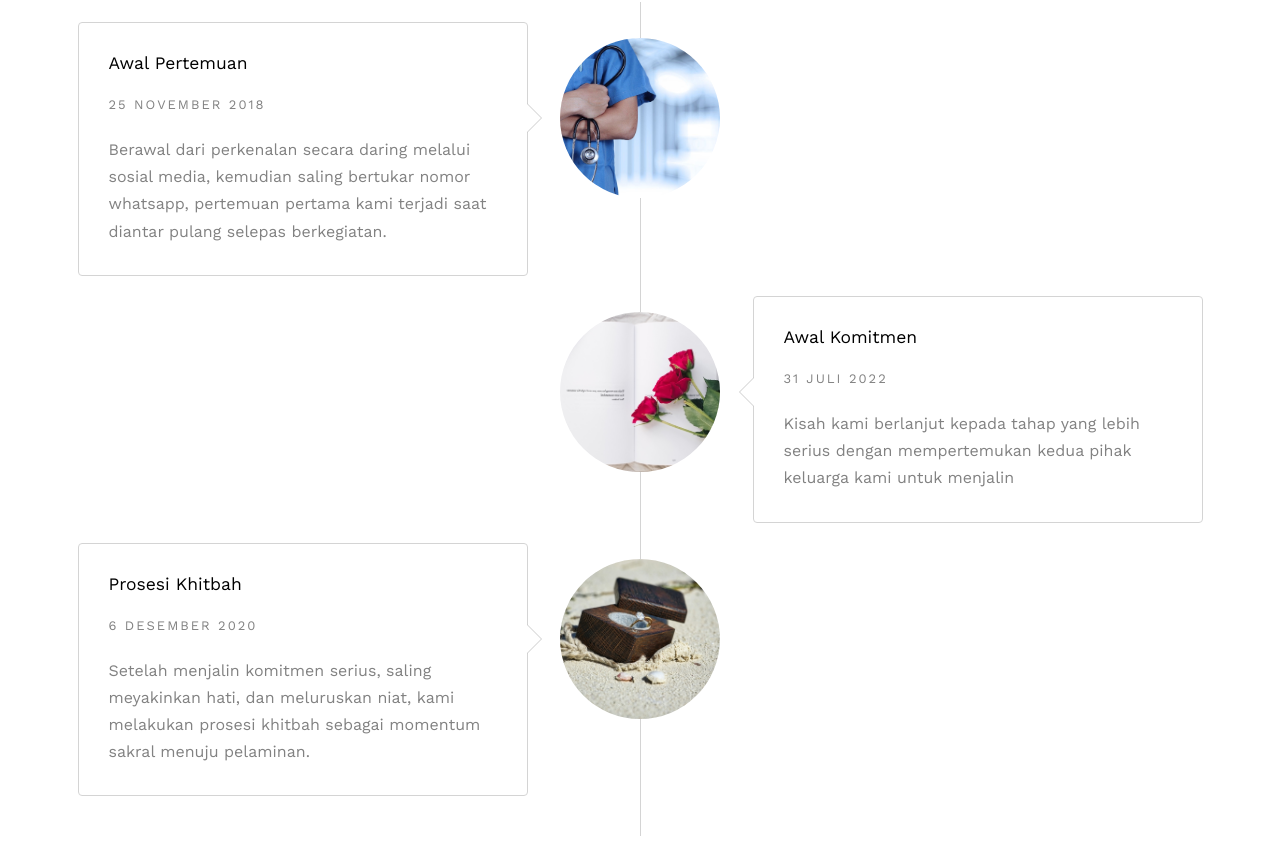
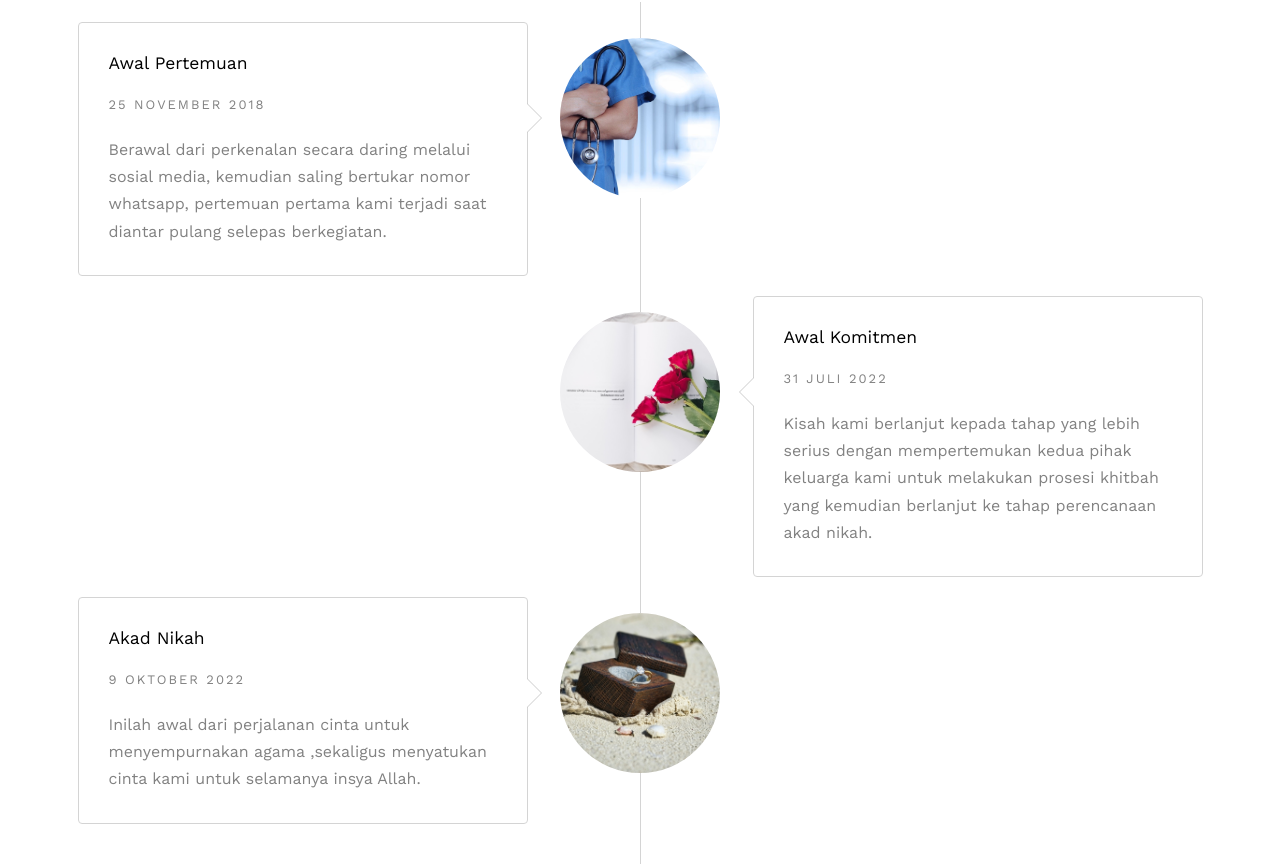
Before and after one commit to fuadita/fuadita.github.io, a plain HTML site: page index.html in a window 1280 px wide. Shown: the part 2756-3620 px from the top of the page. Drawn offline with nearby package versions, Linux system fonts and the light colour scheme; files whose address does not match are found by name.

Commit message:
Update index.html

```diff
--- a/index.html
+++ b/index.html
@@ -234,7 +234,7 @@
 								</div>
 								<div class="timeline-body">
 									<p>Kisah kami berlanjut kepada tahap yang lebih serius dengan mempertemukan kedua pihak keluarga kami untuk
-									menjalin </p>
+									melakukan prosesi khitbah yang kemudian berlanjut ke tahap perencanaan akad nikah.</p>
 								</div>
 							</div>
 						</li>
@@ -242,12 +242,12 @@
 							<div class="timeline-badge" style="background-image:url(images/bkg3.jpg);"></div>
 							<div class="timeline-panel">
 								<div class="timeline-heading">
-									<h3 class="timeline-title">Prosesi Khitbah</h3>
-									<span class="date">6 Desember 2020</span>
+									<h3 class="timeline-title">Akad Nikah</h3>
+									<span class="date">9 Oktober 2022</span>
 								</div>
 								<div class="timeline-body">
-									<p>Setelah menjalin komitmen serius, saling meyakinkan hati, dan meluruskan niat,
-									kami melakukan prosesi khitbah sebagai momentum sakral menuju pelaminan.</p>
+									<p>Inilah awal dari perjalanan cinta untuk menyempurnakan agama ,sekaligus menyatukan cinta kami untuk
+									selamanya insya Allah.</p>
 								</div>
 							</div>
 						</li>
```
